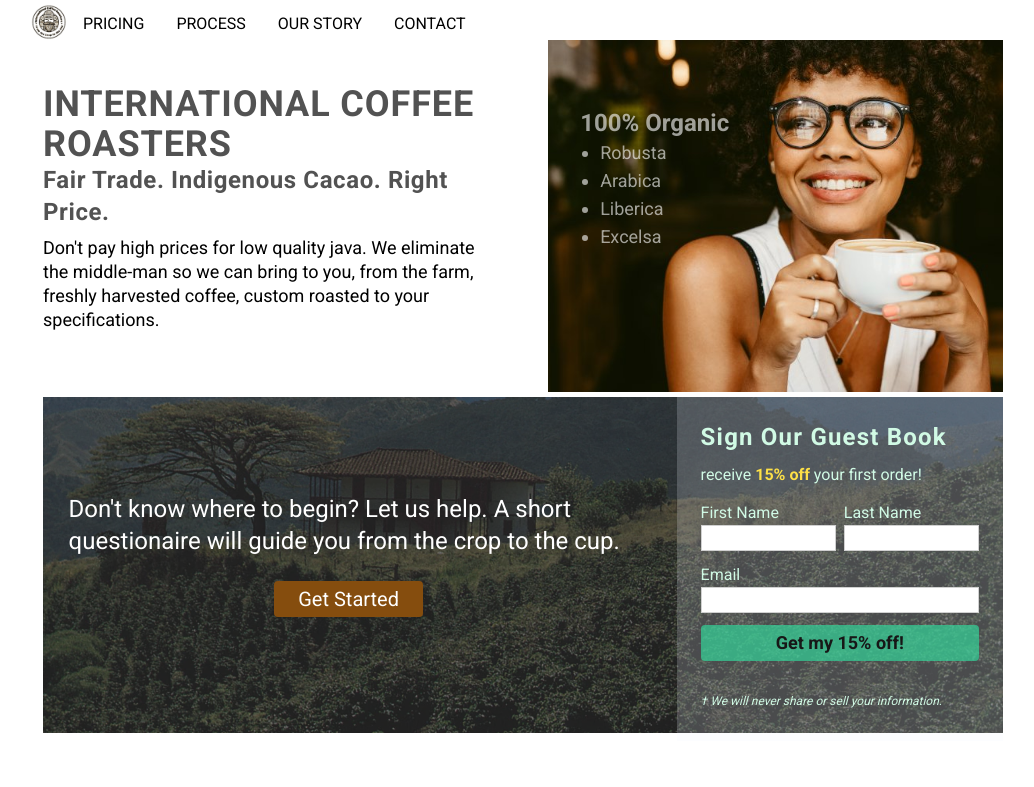
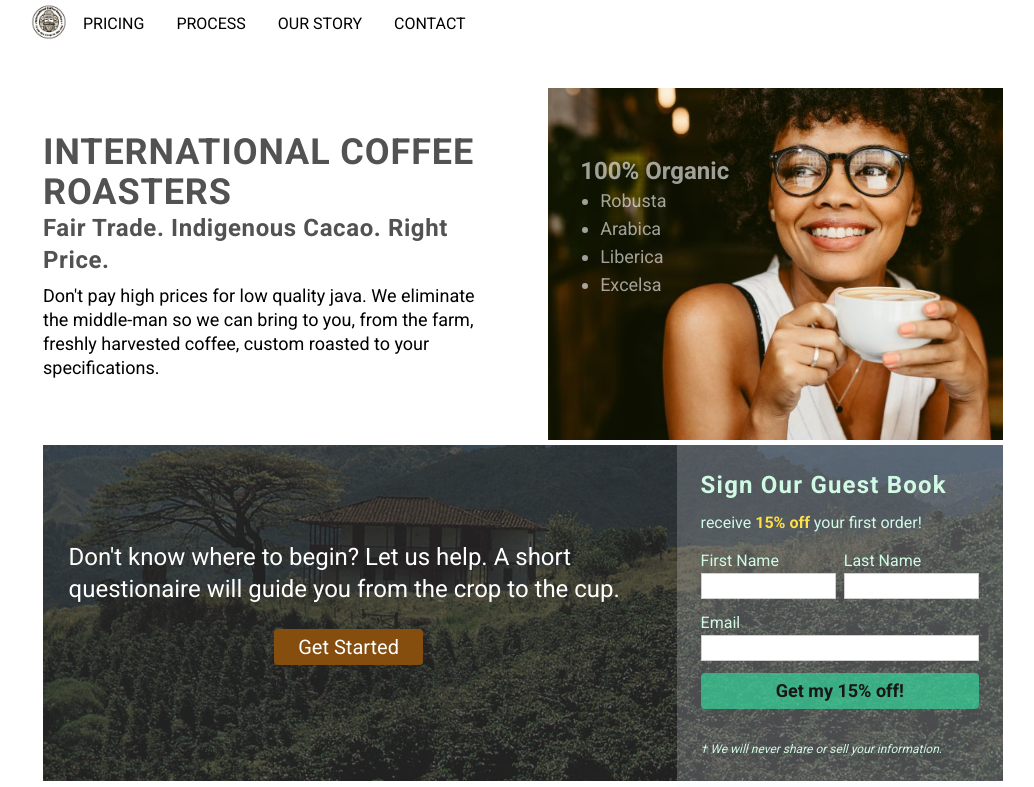
Before and after one commit to wlowrimore/roasters_2024, a Next.js app: page / in a window 1280 px wide. Shown: the top 787 px of the page, without its empty margins (117-1151 px from the left). Built offline with nearby package versions, Linux system fonts and the light colour scheme.

Commit message:
adjusting margins

```diff
--- a/src/app/components/HeroSection.jsx
+++ b/src/app/components/HeroSection.jsx
@@ -18,7 +18,7 @@ const HeroSection = () => {
   }, [])
 
   return (
-    <div className='flex flex-col md:flex-row md:mx-4 lg:mb-1'>
+    <div className='flex flex-col mt-12 mb-2 md:flex-row md:mx-4 lg:mb-1'>
       {!isLoading ? (<Loader />) : (
         <>
           <div className='w-full md:h-72 lg:h-[22rem] pt-14 xl:pt-0 pb-4 flex px-4 lg:px-12 flex-col justify-center'>
```
